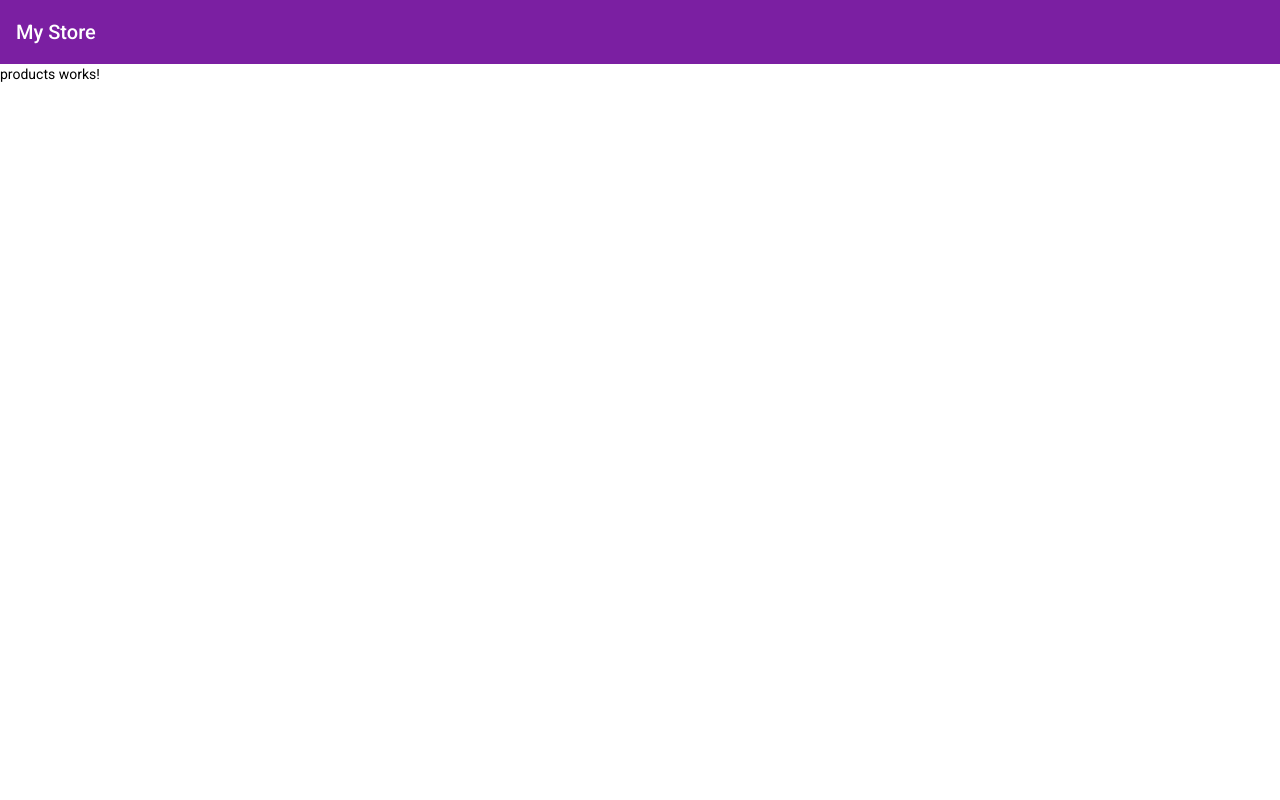
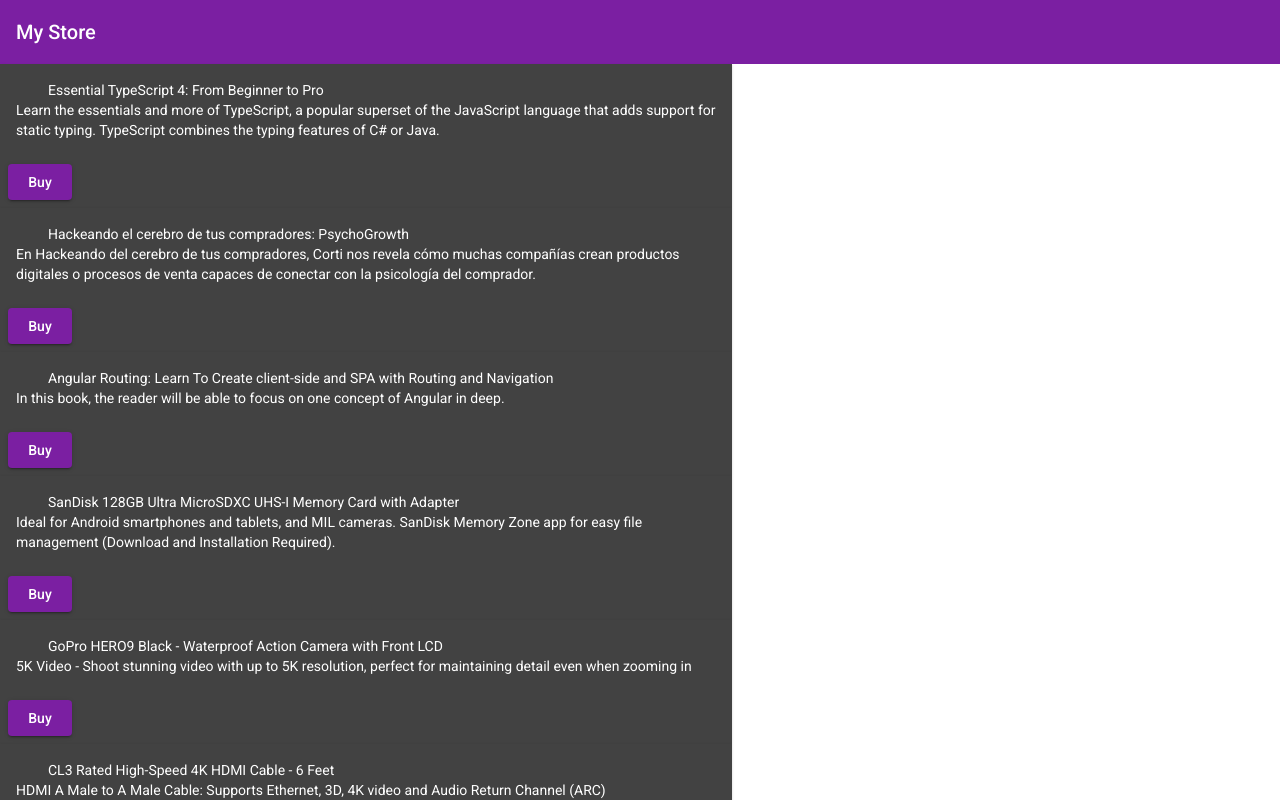
Before and after one commit to juanAntopia/AngularStore, an Angular app: page /products in a window 1280 px wide. Shown: the top 800 px of the page. Built offline with nearby package versions, Linux system fonts and the light colour scheme; data requests are answered from the project's data file.

Commit message:
componentes de material

```diff
--- a/src/app/material.module.ts
+++ b/src/app/material.module.ts
@@ -1,8 +1,9 @@
 import { NgModule } from '@angular/core';
 import { MatToolbarModule } from '@angular/material/toolbar';
+import { MatCardModule } from '@angular/material/card';
 
 @NgModule({
-    exports: [MatToolbarModule]
+    exports: [MatToolbarModule, MatCardModule]
 })
 
 export class MaterialModule {}
--- a/src/app/pages/products/products.component.html
+++ b/src/app/pages/products/products.component.html
@@ -1 +1,14 @@
-<p>products works!</p>
+<!-- {{products | json}} -->
+<section class="products" *ngFor="let product of products">
+    <mat-card class="card">
+        <mat-card-header>
+            {{product.name}}
+        </mat-card-header>
+        <mat-card-content>
+            {{product.description}}
+        </mat-card-content>
+        <mat-card-actions>
+            <button mat-raised-button color="primary">Buy</button>
+        </mat-card-actions>
+    </mat-card>
+</section>
--- a/src/app/pages/products/products.component.scss
+++ b/src/app/pages/products/products.component.scss
@@ -0,0 +1,4 @@
+.card{
+    max-width: 700px;
+    border-radius: 0;
+}
--- a/src/app/pages/products/products.component.ts
+++ b/src/app/pages/products/products.component.ts
@@ -1,5 +1,6 @@
 import { Component, OnInit } from '@angular/core';
 import { tap } from 'rxjs';
+import { Product } from './interface/product.interface';
 import { ProductsService } from './services/products.service';
 
 @Component({
@@ -9,12 +10,14 @@ import { ProductsService } from './services/products.service';
 })
 export class ProductsComponent implements OnInit {
 
+  products!: Product[];
+
   constructor(private productSrv: ProductsService) { }
 
   ngOnInit(): void {
     this.productSrv.getProducts()
     .pipe(
-     tap(res => console.log(res))
+      tap((products: Product[]) => this.products = products)
     )
     .subscribe()
   }
```
Also changed, not shown: src/app/pages/products/products.module.ts (+5 -2 lines).
